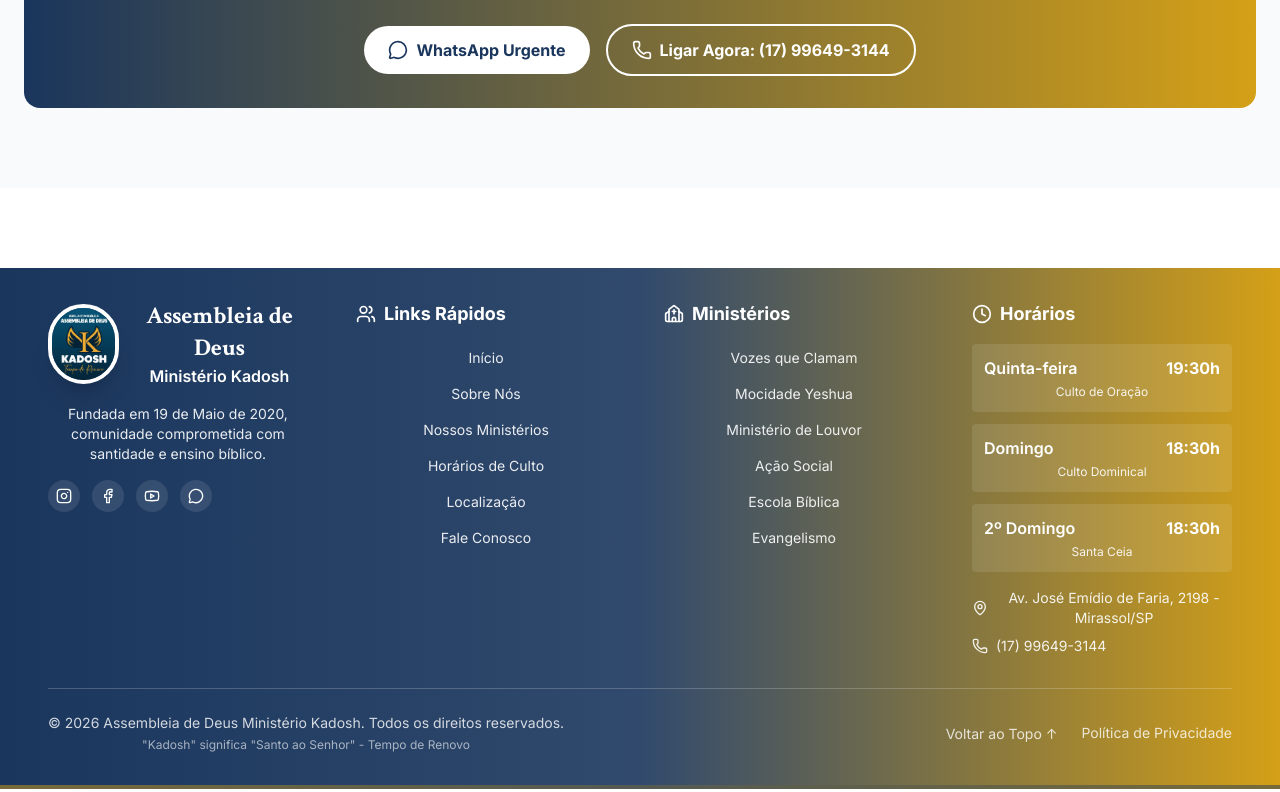
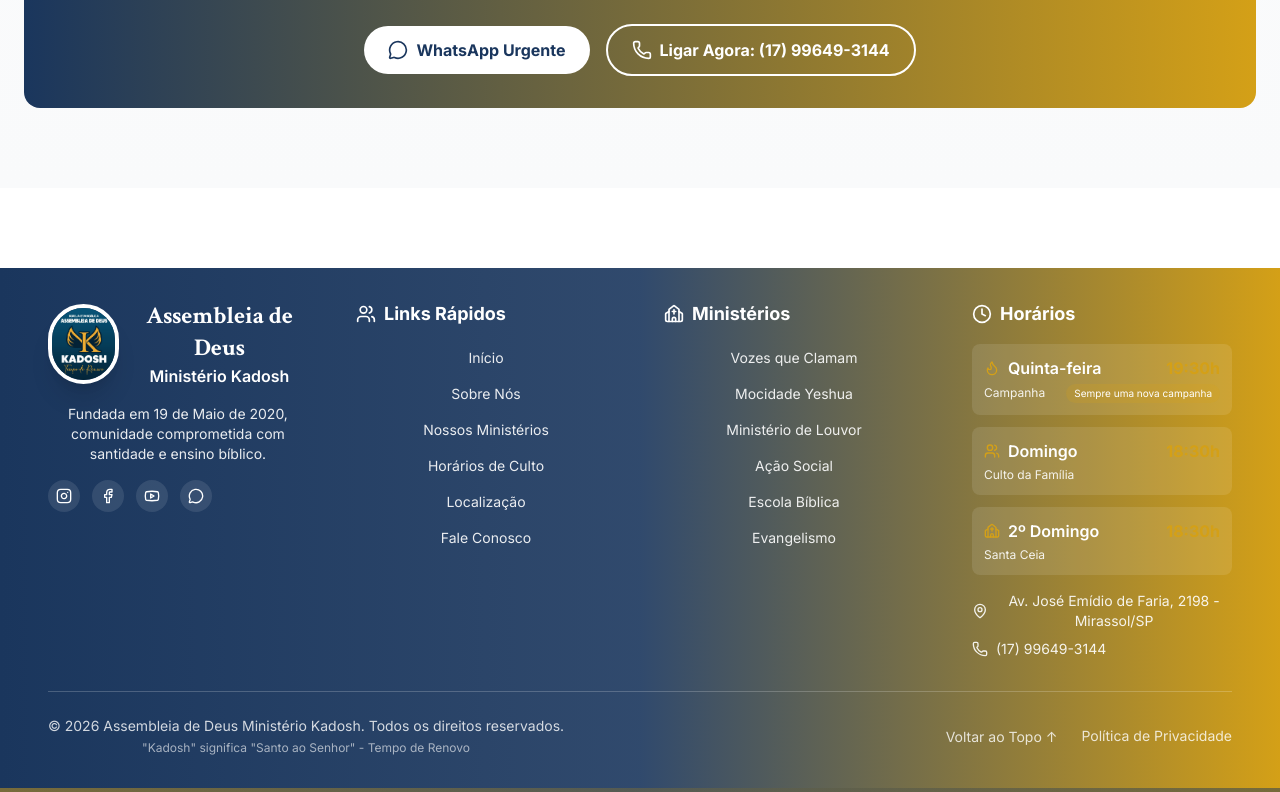
Before and after one commit to Octavio345/AD-Kadosh, a React (Vite) app: page / in a window 1280 px wide. Shown: the part 9622-10414 px from the top of the page. Built offline with nearby package versions, Linux system fonts and the light colour scheme.

Commit message:
Arruamdno

```diff
--- a/src/components/Layout/Footer/Footer.jsx
+++ b/src/components/Layout/Footer/Footer.jsx
@@ -2,7 +2,7 @@ import React from 'react';
 import {
   MapPin, Phone, Clock,
   Instagram, Facebook, Youtube, MessageCircle,
-  Heart, Church, Users
+  Heart, Church, Users, Flame
 } from 'lucide-react';
 import { Link } from 'react-scroll';
 
@@ -36,9 +36,9 @@ const Footer = () => {
   ];
 
   const worshipTimes = [
-    { day: 'Quinta-feira', time: '19:30h', type: 'Culto de Oração' },
-    { day: 'Domingo', time: '18:30h', type: 'Culto Dominical' },
-    { day: '2º Domingo', time: '18:30h', type: 'Santa Ceia' },
+    { day: 'Quinta-feira', time: '19:30h', type: 'Campanha', description: 'Sempre uma nova campanha', icon: Flame },
+    { day: 'Domingo', time: '18:30h', type: 'Culto da Família', icon: Users },
+    { day: '2º Domingo', time: '18:30h', type: 'Santa Ceia', icon: Church },
   ];
 
   return (
@@ -102,8 +102,6 @@ const Footer = () => {
                 ))}
               </ul>
             </div>
-
-            {/* Coluna 3 - Ministérios */}
             <div>
               <h4 className="text-lg font-bold mb-4 flex items-center gap-2">
                 <Church className="w-5 h-5" />
@@ -120,22 +118,34 @@ const Footer = () => {
               </ul>
             </div>
 
-            {/* Coluna 4 - Horários */}
             <div>
               <h4 className="text-lg font-bold mb-4 flex items-center gap-2">
                 <Clock className="w-5 h-5" />
                 Horários
               </h4>
               <div className="space-y-3">
-                {worshipTimes.map((time) => (
-                  <div key={time.day} className="bg-white/10 p-3 rounded">
-                    <div className="flex justify-between">
-                      <span className="font-semibold">{time.day}</span>
-                      <span className="font-bold">{time.time}</span>
+                {worshipTimes.map((time) => {
+                  const IconComponent = time.icon;
+                  return (
+                    <div key={time.day} className="bg-white/10 p-3 rounded-lg hover:bg-white/15 transition-colors">
+                      <div className="flex justify-between items-center">
+                        <div className="flex items-center gap-2">
+                          {IconComponent && <IconComponent className="w-4 h-4 text-secondary" />}
+                          <span className="font-semibold">{time.day}</span>
+                        </div>
+                        <span className="font-bold text-secondary">{time.time}</span>
+                      </div>
+                      <div className="flex items-center justify-between mt-1">
+                        <p className="text-xs opacity-90">{time.type}</p>
+                        {time.description && (
+                          <span className="text-[10px] bg-secondary/20 px-2 py-0.5 rounded-full text-secondary-light">
+                            {time.description}
+                          </span>
+                        )}
+                      </div>
                     </div>
-                    <p className="text-xs opacity-90 mt-1">{time.type}</p>
-                  </div>
-                ))}
+                  );
+                })}
               </div>
 
               <div className="mt-4 space-y-2">
--- a/src/components/Sections/About/About.jsx
+++ b/src/components/Sections/About/About.jsx
@@ -69,7 +69,7 @@ const About = () => {
     }
   ];
 
-  // Links para redes sociais com transmissões
+
   const liveStreamLinks = [
     {
       platform: 'Instagram',
--- a/src/components/Sections/Gallery/Gallery.jsx
+++ b/src/components/Sections/Gallery/Gallery.jsx
@@ -36,9 +36,9 @@ const Gallery = () => {
     {
       id: 3,
       src: '/images/3.jpeg',
-      title: 'Culto',
+      title: 'Culto de Campanha',
       category: 'cultos',
-      description: 'Quinta-feira de oração e intercessão.',
+      description: 'Quinta-feira de Campanha.',
       featured: false
     },
     {
--- a/src/components/Sections/Hero/Hero.jsx
+++ b/src/components/Sections/Hero/Hero.jsx
@@ -98,7 +98,6 @@ const Hero = () => {
             transition={{ duration: 1 }}
             className="text-center"
           >
-            {/* Animated Text - COM FONTE INTER */}
             <div className="mb-8">
               <h2 className="text-3xl md:text-4xl lg:text-5xl text-secondary font-bold mb-4 tracking-wide font-sans">
                 <span className="typewriter-text">{text}</span>
@@ -106,7 +105,7 @@ const Hero = () => {
               </h2>
             </div>
 
-            {/* Main Title - COM FONTE CRIMSON TEXT */}
+
             <h1 className="text-4xl md:text-6xl lg:text-7xl font-serif font-bold text-white mb-6 leading-tight">
               <span className="text-secondary relative block mb-4">
                 Tempo de Renovo
@@ -122,14 +121,12 @@ const Hero = () => {
               </span>
             </h1>
 
-            {/* Description - COM FONTE INTER */}
             <p className="text-lg md:text-xl text-gray-300 max-w-3xl mx-auto mb-10 font-sans">
               Uma igreja pentecostal comprometida com a palavra de Deus,
               o mover do Espírito Santo e a salvação das almas.
               Vivemos um tempo de renovo espiritual!
             </p>
 
-            {/* CTA Buttons - Botão alterado para navegar para nossa história */}
             <div className="flex flex-col sm:flex-row gap-4 justify-center mb-16">
               <Link to="sobre-historia" smooth={true} duration={800}>
                 <motion.button
```
